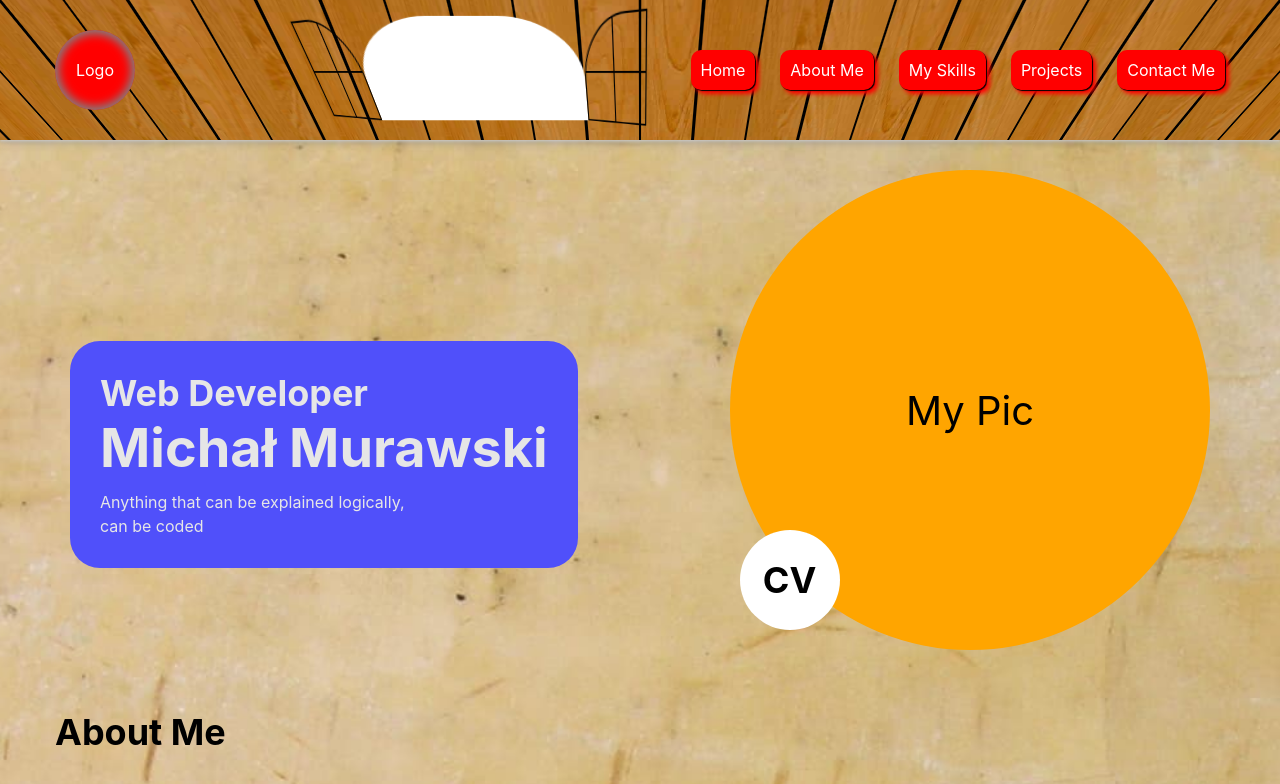
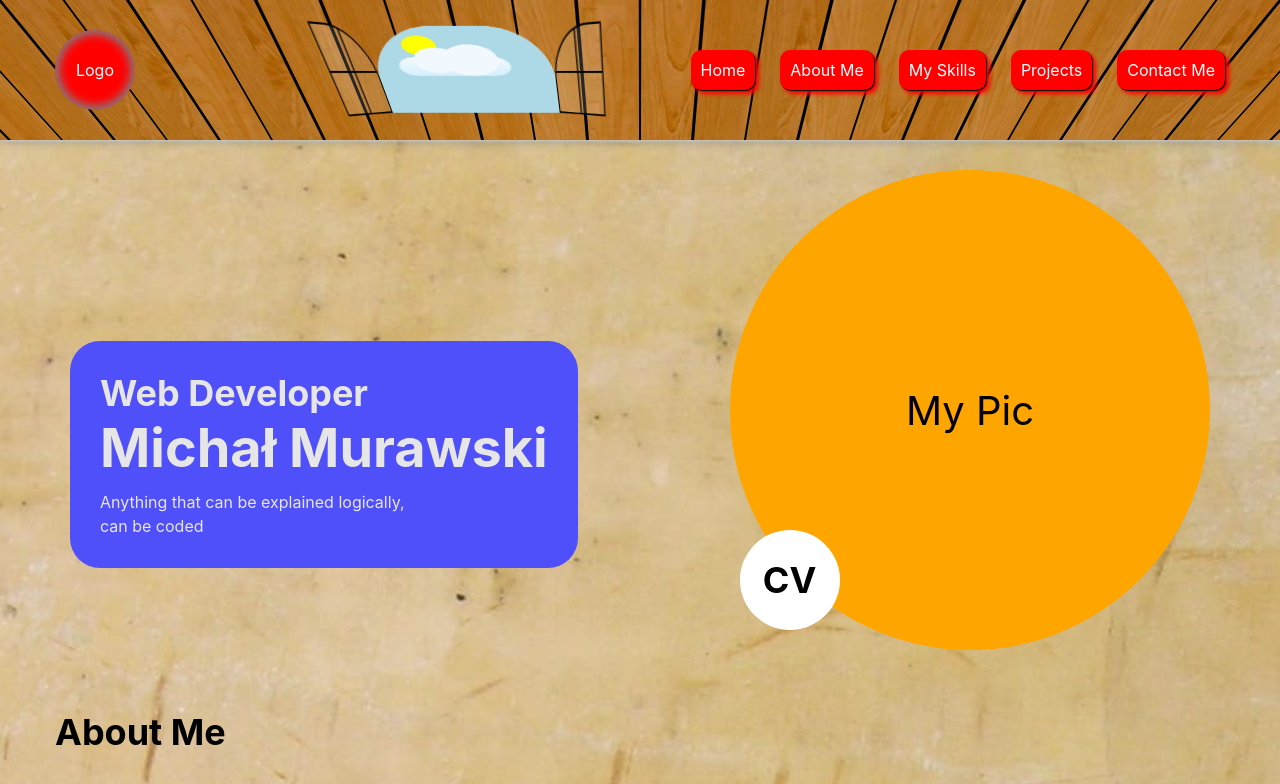
Before and after one commit to AMichalMurawski/portfolio, a React (Create React App) app: page /#home in a window 1280 px wide. Shown: the top 784 px of the page. Built offline with nearby package versions, Linux system fonts and the light colour scheme.

Commit message:
darkMode + sky after window

```diff
--- a/package.json
+++ b/package.json
@@ -1,7 +1,7 @@
 {
   "name": "my-app",
   "version": "0.1.0",
-  "homepage": "https://amichalmurawski.github.io/portfolio",
+  "homepage": "*",
   "private": true,
   "dependencies": {
     "@reduxjs/toolkit": "^1.9.5",
--- a/src/_tests_/ButtonMode.tsx
+++ /dev/null
@@ -1,28 +0,0 @@
-import React from 'react';
-import { useMode } from '../providers/useContext';
-
-export const ButtonMode: React.FC = () => {
-  const { mode, toggleMode } = useMode();
-
-  const changeMode = () => {
-    console.log('change mode');
-    toggleMode();
-  };
-
-  return (
-    <button
-      style={{
-        position: 'absolute',
-        right: '5px',
-        bottom: '5px',
-        margin: 0,
-        padding: '2px',
-        fontSize: '14px',
-        zIndex: 900,
-      }}
-      onClick={changeMode}
-    >
-      {mode}
-    </button>
-  );
-};
--- a/src/components/sections/Background/Background.styled.ts
+++ b/src/components/sections/Background/Background.styled.ts
@@ -1,13 +1,5 @@
 import styled from 'styled-components';
 import { bgImage } from '../../../images';
-
-export const BgWrapper = styled.div`
-  position: absolute;
-  top: 0;
-  left: 0;
-  width: 100%;
-  height: 100%;
-`;
 
 export const BgImage = styled.div`
   position: absolute;
@@ -18,16 +10,7 @@ export const BgImage = styled.div`
   background-image: url(${bgImage});
   background-position: center;
   background-size: cover;
+  filter: brightness(${props => props.theme.filter.brightness}%);
+  transition: ${props => props.theme.transition('filter')};
   z-index: -10;
 `;
-
-export const BgDarkMode = styled.div`
-  position: absolute;
-  top: 0;
-  left: 0;
-  width: 100%;
-  height: 100%;
-  background-color: ${props => props.theme.bg.wall2};
-  transition: ${props => props.theme.transition('background-color')};
-  z-index: -9;
-`;
--- a/src/components/sections/Background/Background.tsx
+++ b/src/components/sections/Background/Background.tsx
@@ -1,11 +1,6 @@
 import React from 'react';
-import { BgDarkMode, BgImage, BgWrapper } from './Background.styled';
+import { BgImage } from './Background.styled';
 
 export const Background: React.FC = () => {
-  return (
-    <BgWrapper>
-      <BgImage />
-      <BgDarkMode />
-    </BgWrapper>
-  );
+  return <BgImage />;
 };
--- a/src/components/ui/HeaderBackground/HeaderBackground.styled.ts
+++ b/src/components/ui/HeaderBackground/HeaderBackground.styled.ts
@@ -9,9 +9,9 @@ export const BgWrapper = styled.div<BoardBoxProps>`
   position: absolute;
   top: 0;
   left: 50%;
-  transform: translateX(-50%);
   width: ${props => props.$width}px;
   height: 100%;
+  transform: translateX(-50%);
   overflow: hidden;
 `;
 
@@ -26,6 +26,8 @@ export const BoardsBox = styled.div<BoardBoxProps>`
   gap: 0.2vw;
   background-color: black;
   transform: translateY(-10%) perspective(50vw) rotateX(-45deg);
+  filter: brightness(${props => props.theme.filter.brightness}%);
+  transition: ${props => props.theme.transition('filter')};
 `;
 
 interface BoardProps {
--- a/src/components/ui/WindowDarkMode/WindowDarkMode.styled.ts
+++ b/src/components/ui/WindowDarkMode/WindowDarkMode.styled.ts
@@ -1,19 +1,19 @@
-import styled from 'styled-components';
+import styled, { keyframes } from 'styled-components';
 
 const windowProps = {
-  border: '70px',
+  border: 60,
 };
 
 export const WindowBox = styled.div`
   position: absolute;
   top: 25%;
-  left: calc(50% - 150px);
-  width: 200px;
-  height: 120px;
+  left: calc(50% - 157px);
+  width: 160px;
+  height: 100px;
   transform: translate(-50%, -50%);
   background-color: white;
-  border-top-left-radius: ${windowProps.border};
-  border-top-right-radius: ${windowProps.border};
+  border-top-left-radius: ${windowProps.border}px;
+  border-top-right-radius: ${windowProps.border}px;
 `;
 
 type WindowFrameProps = {
@@ -24,15 +24,131 @@ type WindowFrameProps = {
 export const WindowFrame = styled.div<WindowFrameProps>`
   position: absolute;
   top: 0;
-  ${props => props.$side}: 0;
   width: 50%;
   height: 100%;
   border: 2px solid black;
-  border-top-${props => props.$side}-radius: ${windowProps.border};
-  background-image: linear-gradient(to right, transparent 49%, #000 49%, #000 51%, transparent 51%), linear-gradient(to bottom, transparent 49%, #000 49%, #000 51%, transparent 51%);
-  transform: perspective(800px) rotateY(${props =>
-    props.$mode === 'light' ? 120 : 0}deg) ;
-  perspective-origin: left;
-  transform-origin: ${props => props.$side};
-  transition: ${props => props.theme.transition('transform')};
-  `;
+  background-color: rgba(250, 250, 250, 0.15);
+  background-image: linear-gradient(
+      to right,
+      transparent 49%,
+      #000 49%,
+      #000 51%,
+      transparent 51%
+    ),
+    linear-gradient(
+      to bottom,
+      transparent 49%,
+      #000 49%,
+      #000 51%,
+      transparent 51%
+    );
+  ${props => {
+    const { $side, $mode, theme } = props;
+    return `${$side}: 0;
+            border-top-${$side}-radius: ${windowProps.border}px;
+            transform: perspective(800px)
+              rotateY(${
+                $side === 'left' ? ($mode === 'light' ? 240 : 360) : ''
+              }${$side === 'right' ? ($mode === 'light' ? 120 : 0) : ''}deg);
+            transform-origin: ${$side};
+            transition: ${theme.transition('transform')};`;
+  }}
+`;
+
+export const WindowBg = styled.div`
+  width: 100%;
+  height: 100%;
+  border-top-left-radius: ${windowProps.border}px;
+  border-top-right-radius: ${windowProps.border}px;
+  overflow: hidden;
+`;
+
+export const BgSky = styled.div`
+  position: absolute:
+  left: -10%;
+  top: -10%;
+  width: 120%;
+  height: 150%;
+  background-color: lightblue;
+  transform: translateY(-15%) rotateX(45deg);
+`;
+
+export const Sun = styled.div`
+  position: absolute;
+  left: 15%;
+  top: 10%;
+  width: 30px;
+  height: 30px;
+  border-radius: 50%;
+  background-color: yellow;
+`;
+
+const cloudMoveHorizontal = keyframes`
+  from{
+    transform: translateX(200%)
+  }
+
+  to {
+    transform: translateX(-100%)
+  }
+`;
+
+const cloudMoveVertical = keyframes`
+  from{
+    transform: translateY(-10%)
+  }
+
+  to {
+    transform: translateY(10%)
+  }
+`;
+
+export const CloudBox = styled.div`
+  position: absolute;
+  left: 0;
+  top: 30%;
+  animation-name: ${cloudMoveHorizontal};
+  animation-delay: 3ms;
+  animation-duration: 10s;
+  animation-timing-function: linear;
+  animation-iteration-count: infinite;
+`;
+
+interface CloudProps {
+  $scale: number;
+}
+
+export const Clouds = styled.div`
+  width: 100px;
+  height: 30px;
+  border-radius: 50px;
+  background: linear-gradient(
+    180deg,
+    rgb(242, 249, 254) 5%,
+    rgb(214, 240, 253) 100%
+  );
+  animation: ${cloudMoveVertical} 1000ms alternate-reverse ease-in-out infinite;
+
+  &:after,
+  &:before {
+    content: '';
+    position: absolute;
+    background-color: #f2f9fe;
+    border-radius: 50px;
+    z-index: -200;
+  }
+
+  &:after {
+    width: 40px;
+    height: 40px;
+    top: -15px;
+    left: 15px;
+  }
+
+  &:before {
+    width: 50px;
+    height: 50px;
+    top: -20px;
+    right: 10px;
+  }
+`;
--- a/src/components/ui/WindowDarkMode/WindowDarkMode.tsx
+++ b/src/components/ui/WindowDarkMode/WindowDarkMode.tsx
@@ -1,19 +1,28 @@
 import React, { useState } from 'react';
-import { WindowBox, WindowFrame } from './WindowDarkMode.styled';
+import {
+  BgSky,
+  CloudBox,
+  Clouds,
+  Sun,
+  WindowBg,
+  WindowBox,
+  WindowFrame,
+} from './WindowDarkMode.styled';
+import { useMode } from '../../../providers';
 
 export const WindowDarkMode: React.FC = () => {
-  const [mode, setMode] = useState<'light' | 'dark'>('light');
+  const { mode, toggleMode } = useMode();
 
-  const handleClick = () => {
-    if (mode === 'light') {
-      setMode('dark');
-    }
-    if (mode === 'dark') {
-      setMode('light');
-    }
-  };
   return (
-    <WindowBox onClick={handleClick}>
+    <WindowBox onClick={toggleMode}>
+      <WindowBg>
+        <BgSky>
+          <Sun />
+          <CloudBox>
+            <Clouds />
+          </CloudBox>
+        </BgSky>
+      </WindowBg>
       <WindowFrame $side="left" $mode={mode} />
       <WindowFrame $side="right" $mode={mode} />
     </WindowBox>
--- a/src/pages/Portfolio.tsx
+++ b/src/pages/Portfolio.tsx
@@ -23,13 +23,11 @@ const Portfolio: React.FC = () => {
           <Skills />
           <Projects />
           <Contact />
-          {/* tests components */}
-          <FooConsole />
-          <ButtonMode />
         </PageWindow>
-        {/* <Background /> */}
         <Background />
       </div>
+      {/* tests components */}
+      <FooConsole />
     </>
   );
 };
--- a/src/utils/styles/styleData.ts
+++ b/src/utils/styles/styleData.ts
@@ -44,11 +44,12 @@ const lightStyle = {
   bg: {
     main: '#eee',
     introduction: 'rgba(80, 80, 250, 1)',
-    introduction2: 'rgba(80, 80, 250, 1)',
-    wall2: 'rgba(0, 0, 0, 0)',
     wall: '#ddd',
     brick: '#eee',
     wallAlpha: 0,
+  },
+  filter: {
+    brightness: 100,
   },
   transform: {
     sky: 'translate(-10%, -60%)',
@@ -75,10 +76,12 @@ const darkStyle = {
   bg: {
     main: '#444',
     introduction: 'orange',
-    wall2: 'rgba(0, 0, 0, 0.6)',
     wall: '#111',
     brick: '#444',
     wallAlpha: 0.6,
+  },
+  filter: {
+    brightness: 50,
   },
   transform: {
     sky: 'translate(0, 0)',
```
